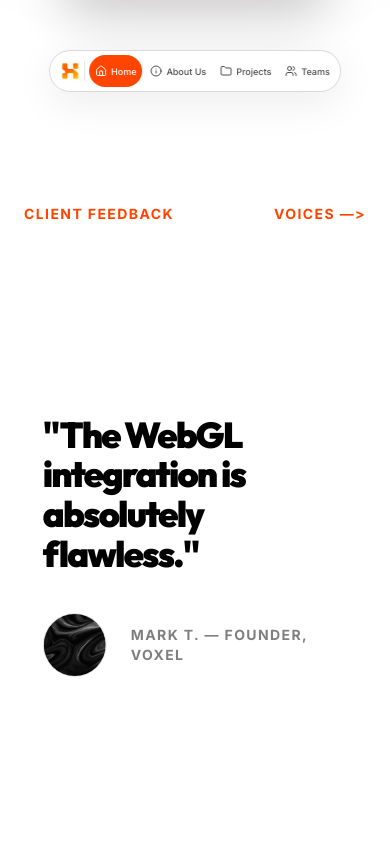
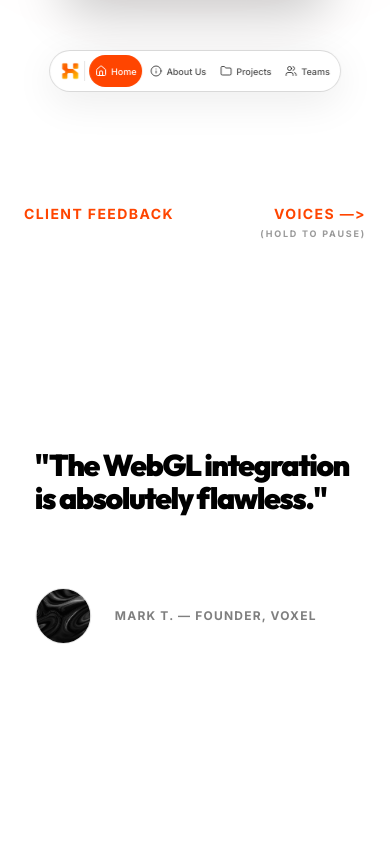
Before and after one commit to abbysallord/HACKARENA, a Next.js app: page / in a window 390 px wide. Shown: the part 720-1564 px from the top of the page. Built offline with nearby package versions, Linux system fonts and the light colour scheme.

Commit message:
fix: implemented hover-pause for client feedback so that users can read the feedbacks

```diff
--- a/components/sections/Testimonials.tsx
+++ b/components/sections/Testimonials.tsx
@@ -38,13 +38,14 @@ const testimonials = [
 export default function Testimonials() {
   const sectionRef = useRef<HTMLElement>(null);
   const wrapperRef = useRef<HTMLDivElement>(null);
+  const marqueeTweenRef = useRef<gsap.core.Tween | null>(null);
 
   useEffect(() => {
     if (!wrapperRef.current || !sectionRef.current) return;
 
     const ctx = gsap.context(() => {
       // Infinite seamless marquee
-      const marqueeTl = gsap.to(wrapperRef.current, {
+      marqueeTweenRef.current = gsap.to(wrapperRef.current, {
         xPercent: -50,
         ease: "none",
         duration: 35, // Smooth, slow automatic crawl
@@ -52,7 +53,7 @@ export default function Testimonials() {
       });
 
       // Parallax effect: Section moves down at half speed so the next section overlays it
-      const parallaxTl = gsap.to(sectionRef.current, {
+      gsap.to(sectionRef.current, {
         yPercent: 50,
         ease: "none",
         scrollTrigger: {
@@ -69,27 +70,52 @@ export default function Testimonials() {
     };
   }, []);
 
+  const handlePause = () => {
+    if (marqueeTweenRef.current) {
+      gsap.to(marqueeTweenRef.current, { timeScale: 0, duration: 0.8, ease: "power2.out" });
+    }
+  };
+
+  const handleResume = () => {
+    if (marqueeTweenRef.current) {
+      gsap.to(marqueeTweenRef.current, { timeScale: 1, duration: 0.8, ease: "power2.in" });
+    }
+  };
+
   return (
-    <section ref={sectionRef} className="relative h-screen w-full bg-[var(--background)] overflow-hidden flex flex-col justify-center py-20">
-      <div className="absolute top-20 w-full text-center z-20 px-6 flex justify-between uppercase font-bold tracking-widest text-[var(--color-brand-orange)] text-sm">
+    <section
+      ref={sectionRef}
+      className="relative h-screen w-full bg-[var(--background)] overflow-hidden flex flex-col justify-center py-20"
+    >
+      <div className="absolute top-20 w-full text-center z-20 px-6 flex justify-between uppercase font-bold tracking-widest text-[var(--color-brand-orange)] text-sm pointer-events-none">
         <span>Client Feedback</span>
-        <span>Voices —&gt;</span>
+        <div className="flex flex-col items-end">
+          <span>Voices —&gt;</span>
+          <span className="text-[9px] mt-1 text-[var(--foreground)]/40 md:hidden tracking-[0.2em]">(Hold to pause)</span>
+        </div>
       </div>
 
-      <div className="flex w-full items-center h-full">
+      <div
+        className="flex w-full items-center py-20 cursor-grab active:cursor-grabbing"
+        onMouseEnter={handlePause}
+        onMouseLeave={handleResume}
+        onTouchStart={handlePause}
+        onTouchEnd={handleResume}
+        onTouchCancel={handleResume}
+      >
         <div ref={wrapperRef} className="flex w-max">
           {/* Duplicate array for seamless infinite scrolling loop */}
           {[...testimonials, ...testimonials].map((t, i) => (
             <div
               key={i}
-              className="w-[80vw] md:w-[800px] flex flex-col flex-shrink-0 mx-8 md:mx-16"
+              className="w-[85vw] md:w-[800px] flex flex-col flex-shrink-0 mx-6 md:mx-16"
             >
-              <h3 className="text-4xl md:text-5xl lg:text-7xl font-heading font-black text-[var(--foreground)] mb-10 leading-[1.1] tracking-tighter">
+              <h3 className="text-3xl md:text-5xl lg:text-7xl font-heading font-black text-[var(--foreground)] mb-10 leading-[1.1] tracking-tighter">
                 "{t.quote}"
               </h3>
 
               <div className="flex items-center gap-6 mt-auto">
-                <div className="relative w-16 h-16 rounded-full overflow-hidden shrink-0 border border-black/10 grayscale hover:grayscale-0 transition-all duration-500">
+                <div className="relative w-14 h-14 md:w-16 md:h-16 rounded-full overflow-hidden shrink-0 border border-black/10 grayscale hover:grayscale-0 transition-all duration-500">
                   <Image
                     src={t.img}
                     alt={t.author}
@@ -98,7 +124,7 @@ export default function Testimonials() {
                     sizes="64px"
                   />
                 </div>
-                <span className="text-[var(--foreground)]/50 font-bold uppercase tracking-widest text-sm">
+                <span className="text-[var(--foreground)]/50 font-bold uppercase tracking-widest text-xs md:text-sm">
                   {t.author}
                 </span>
               </div>
--- a/components/ui/DockNav.tsx
+++ b/components/ui/DockNav.tsx
@@ -47,6 +47,7 @@ export default function DockNav() {
             src="/projects/logo.png"
             alt="HackArena"
             fill
+            sizes="32px"
             className="object-contain"
           />
         </Link>
```
